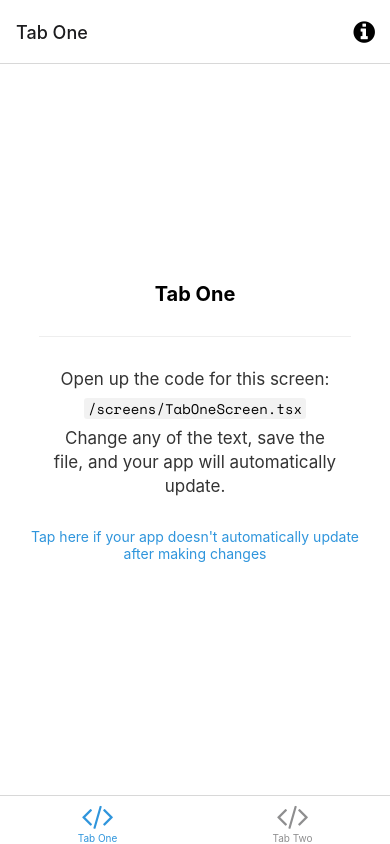
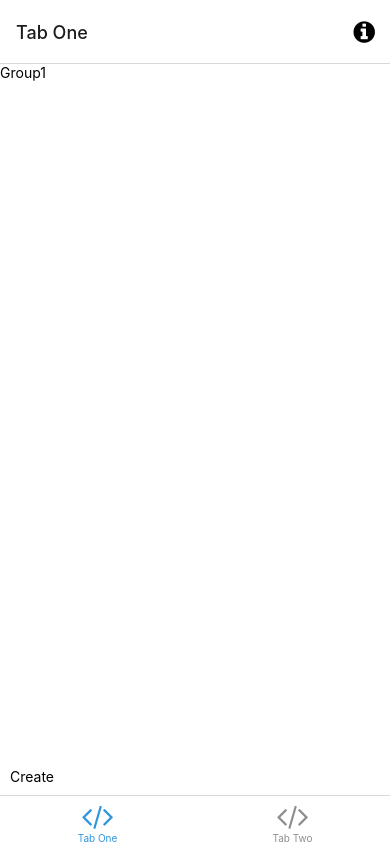
Before and after one commit to josiext/pomodoro-todo, a React Native app: screen /LearningPath in a window 390 px wide. Built offline with nearby package versions, Linux system fonts and the light colour scheme; what expo-linking would draw is missing.

Commit message:
First changes

```diff
--- a/navigation/LinkingConfiguration.ts
+++ b/navigation/LinkingConfiguration.ts
@@ -4,31 +4,31 @@
  * https://reactnavigation.org/docs/configuring-links
  */
 
-import { LinkingOptions } from '@react-navigation/native';
-import * as Linking from 'expo-linking';
+import { LinkingOptions } from "@react-navigation/native";
+import * as Linking from "expo-linking";
 
-import { RootStackParamList } from '../types';
+import { RootStackParamList } from "../types";
 
 const linking: LinkingOptions<RootStackParamList> = {
-  prefixes: [Linking.makeUrl('/')],
+  prefixes: [Linking.makeUrl("/")],
   config: {
     screens: {
       Root: {
         screens: {
-          TabOne: {
+          LearningPath: {
             screens: {
-              TabOneScreen: 'one',
+              TabOneScreen: "one",
             },
           },
           TabTwo: {
             screens: {
-              TabTwoScreen: 'two',
+              TabTwoScreen: "two",
             },
           },
         },
       },
-      Modal: 'modal',
-      NotFound: '*',
+      Modal: "modal",
+      NotFound: "*",
     },
   },
 };
--- a/navigation/index.tsx
+++ b/navigation/index.tsx
@@ -3,27 +3,40 @@
  * https://reactnavigation.org/docs/getting-started
  *
  */
-import { FontAwesome } from '@expo/vector-icons';
-import { createBottomTabNavigator } from '@react-navigation/bottom-tabs';
-import { NavigationContainer, DefaultTheme, DarkTheme } from '@react-navigation/native';
-import { createNativeStackNavigator } from '@react-navigation/native-stack';
-import * as React from 'react';
-import { ColorSchemeName, Pressable } from 'react-native';
+import { FontAwesome } from "@expo/vector-icons";
+import { createBottomTabNavigator } from "@react-navigation/bottom-tabs";
+import {
+  NavigationContainer,
+  DefaultTheme,
+  DarkTheme,
+} from "@react-navigation/native";
+import { createNativeStackNavigator } from "@react-navigation/native-stack";
+import * as React from "react";
+import { ColorSchemeName, Pressable } from "react-native";
 
-import Colors from '../constants/Colors';
-import useColorScheme from '../hooks/useColorScheme';
-import ModalScreen from '../screens/ModalScreen';
-import NotFoundScreen from '../screens/NotFoundScreen';
-import TabOneScreen from '../screens/TabOneScreen';
-import TabTwoScreen from '../screens/TabTwoScreen';
-import { RootStackParamList, RootTabParamList, RootTabScreenProps } from '../types';
-import LinkingConfiguration from './LinkingConfiguration';
+import Colors from "../constants/Colors";
+import useColorScheme from "../hooks/useColorScheme";
+import ModalScreen from "../screens/ModalScreen";
+import NotFoundScreen from "../screens/NotFoundScreen";
+import TabOneScreen from "../screens/LearningPath";
+import TabTwoScreen from "../screens/TabTwoScreen";
+import {
+  RootStackParamList,
+  RootTabParamList,
+  RootTabScreenProps,
+} from "../types";
+import LinkingConfiguration from "./LinkingConfiguration";
 
-export default function Navigation({ colorScheme }: { colorScheme: ColorSchemeName }) {
+export default function Navigation({
+  colorScheme,
+}: {
+  colorScheme: ColorSchemeName;
+}) {
   return (
     <NavigationContainer
       linking={LinkingConfiguration}
-      theme={colorScheme === 'dark' ? DarkTheme : DefaultTheme}>
+      theme={colorScheme === "dark" ? DarkTheme : DefaultTheme}
+    >
       <RootNavigator />
     </NavigationContainer>
   );
@@ -38,9 +51,17 @@ const Stack = createNativeStackNavigator<RootStackParamList>();
 function RootNavigator() {
   return (
     <Stack.Navigator>
-      <Stack.Screen name="Root" component={BottomTabNavigator} options={{ headerShown: false }} />
-      <Stack.Screen name="NotFound" component={NotFoundScreen} options={{ title: 'Oops!' }} />
-      <Stack.Group screenOptions={{ presentation: 'modal' }}>
+      <Stack.Screen
+        name="Root"
+        component={BottomTabNavigator}
+        options={{ headerShown: false }}
+      />
+      <Stack.Screen
+        name="NotFound"
+        component={NotFoundScreen}
+        options={{ title: "Oops!" }}
+      />
+      <Stack.Group screenOptions={{ presentation: "modal" }}>
         <Stack.Screen name="Modal" component={ModalScreen} />
       </Stack.Group>
     </Stack.Navigator>
@@ -58,22 +79,24 @@ function BottomTabNavigator() {
 
   return (
     <BottomTab.Navigator
-      initialRouteName="TabOne"
+      initialRouteName="LearningPath"
       screenOptions={{
         tabBarActiveTintColor: Colors[colorScheme].tint,
-      }}>
+      }}
+    >
       <BottomTab.Screen
-        name="TabOne"
+        name="LearningPath"
         component={TabOneScreen}
-        options={({ navigation }: RootTabScreenProps<'TabOne'>) => ({
-          title: 'Tab One',
+        options={({ navigation }: RootTabScreenProps<"LearningPath">) => ({
+          title: "Tab One",
           tabBarIcon: ({ color }) => <TabBarIcon name="code" color={color} />,
           headerRight: () => (
             <Pressable
-              onPress={() => navigation.navigate('Modal')}
+              onPress={() => navigation.navigate("Modal")}
               style={({ pressed }) => ({
                 opacity: pressed ? 0.5 : 1,
-              })}>
+              })}
+            >
               <FontAwesome
                 name="info-circle"
                 size={25}
@@ -88,7 +111,7 @@ function BottomTabNavigator() {
         name="TabTwo"
         component={TabTwoScreen}
         options={{
-          title: 'Tab Two',
+          title: "Tab Two",
           tabBarIcon: ({ color }) => <TabBarIcon name="code" color={color} />,
         }}
       />
@@ -100,7 +123,7 @@ function BottomTabNavigator() {
  * You can explore the built-in icon families and icons on the web at https://icons.expo.fyi/
  */
 function TabBarIcon(props: {
-  name: React.ComponentProps<typeof FontAwesome>['name'];
+  name: React.ComponentProps<typeof FontAwesome>["name"];
   color: string;
 }) {
   return <FontAwesome size={30} style={{ marginBottom: -3 }} {...props} />;
--- /dev/null
+++ b/screens/LearningPath.tsx
@@ -0,0 +1,47 @@
+import { StyleSheet, TouchableOpacity } from "react-native";
+
+import { Text, View } from "../components/Themed";
+import { RootTabScreenProps } from "../types";
+
+const paths = [
+  {
+    id: "1",
+    name: "Group1",
+    tasks: [
+      { id: "1", name: "Do this", completed: false },
+      { id: "2", name: "Do this", completed: false },
+      { id: "3", name: "Do this", completed: false },
+    ],
+  },
+];
+
+export default function LearningPath({
+  navigation,
+}: RootTabScreenProps<"LearningPath">) {
+  return (
+    <View style={styles.container}>
+      <View style={{ flex: 1 }}>
+        {paths.map((path) => (
+          <View key={path.id}>
+            <Text>{path.name}</Text>
+          </View>
+        ))}
+      </View>
+
+      <TouchableOpacity style={{ padding: 10 }}>
+        <Text>Create</Text>
+      </TouchableOpacity>
+    </View>
+  );
+}
+
+const styles = StyleSheet.create({
+  container: {
+    flex: 1,
+  },
+  separator: {
+    marginVertical: 30,
+    height: 1,
+    width: "80%",
+  },
+});
--- a/screens/TabOneScreen.tsx
+++ /dev/null
@@ -1,32 +0,0 @@
-import { StyleSheet } from 'react-native';
-
-import EditScreenInfo from '../components/EditScreenInfo';
-import { Text, View } from '../components/Themed';
-import { RootTabScreenProps } from '../types';
-
-export default function TabOneScreen({ navigation }: RootTabScreenProps<'TabOne'>) {
-  return (
-    <View style={styles.container}>
-      <Text style={styles.title}>Tab One</Text>
-      <View style={styles.separator} lightColor="#eee" darkColor="rgba(255,255,255,0.1)" />
-      <EditScreenInfo path="/screens/TabOneScreen.tsx" />
-    </View>
-  );
-}
-
-const styles = StyleSheet.create({
-  container: {
-    flex: 1,
-    alignItems: 'center',
-    justifyContent: 'center',
-  },
-  title: {
-    fontSize: 20,
-    fontWeight: 'bold',
-  },
-  separator: {
-    marginVertical: 30,
-    height: 1,
-    width: '80%',
-  },
-});
```
Also changed, not shown: components/Themed.tsx (+10 -12 lines), types.tsx (+14 -12 lines), 2 other files (tests, documents, lock files or other folders).
